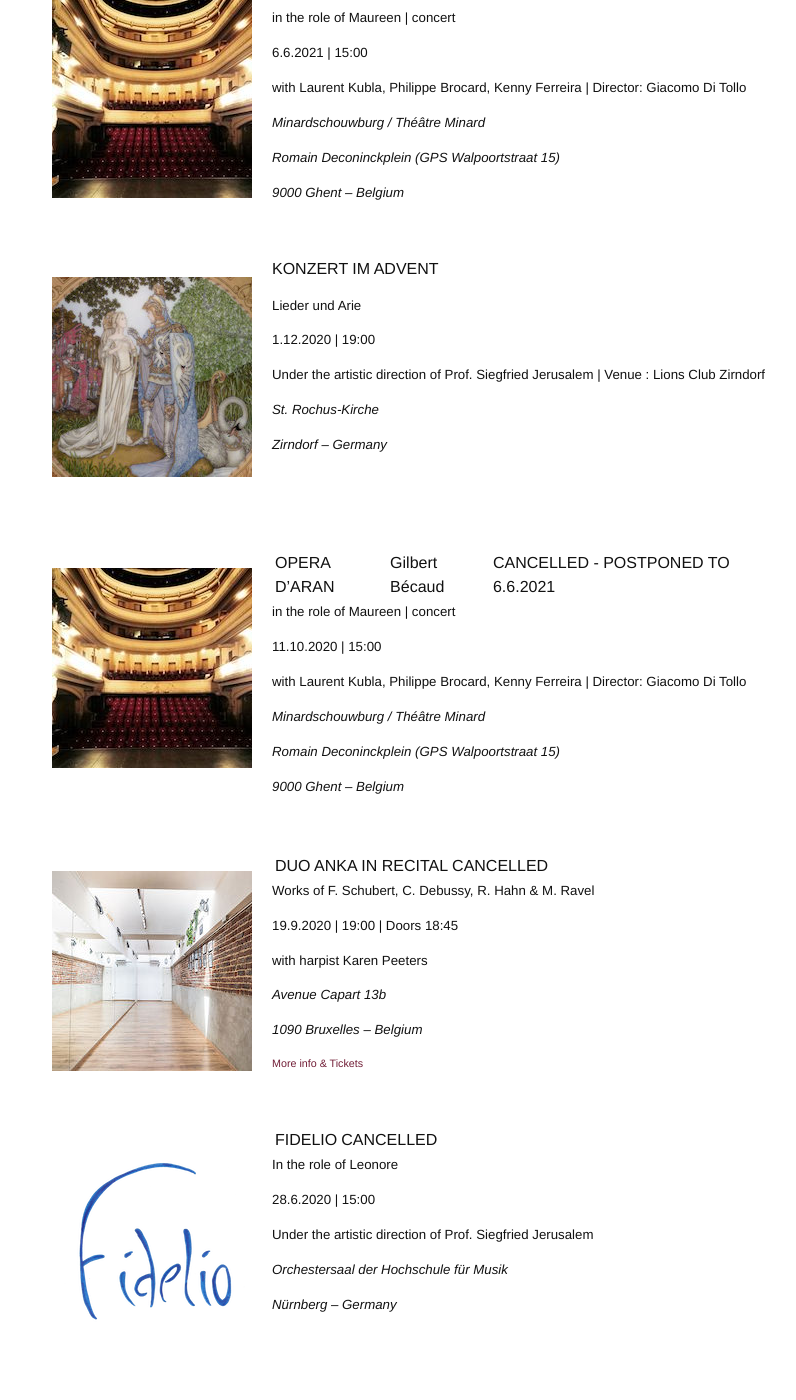
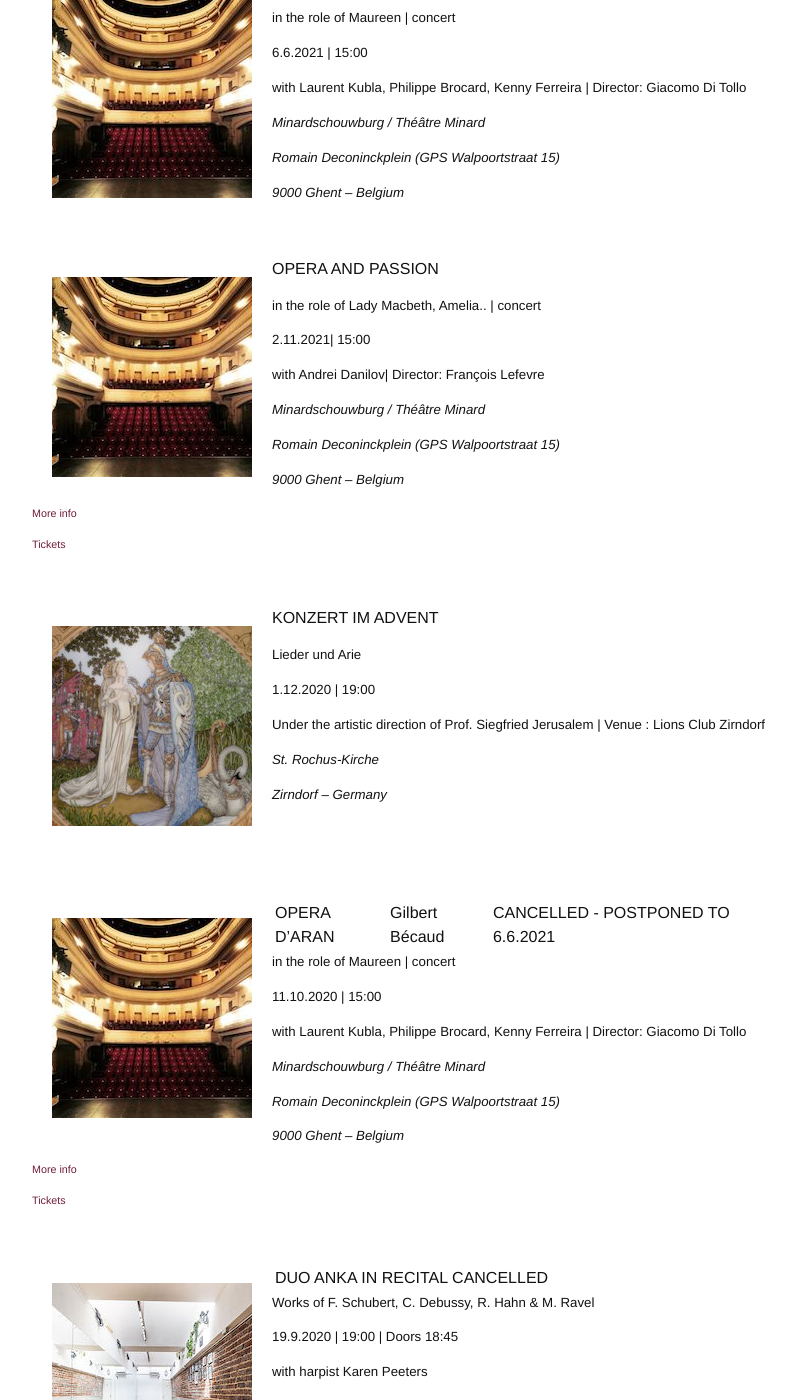
Before and after one commit to annesophie-sevens/annesophie-sevens.github.io, a Jekyll site: the page built from agenda-de.md, in a window 1280 px wide and 1400 px high, scrolled down 313 px. Shown: the whole window, without its empty margins (238-1034 px from the left). Built offline with Jekyll 4.4.1, drawn with Linux system fonts in a browser that asks for light colours; nearby versions of some CDN libraries.

Commit message:
Update agenda-de.md

```diff
--- a/agenda-de.md
+++ b/agenda-de.md
@@ -20,6 +20,28 @@
 ##### _Romain Deconinckplein (GPS Walpoortstraat 15)_
 
 ##### _9000 Ghent – Belgium_
+
+&nbsp;
+
+<img style="float: left; padding: 20px" src="/assets/Minard.jpg">
+
+OPERA AND PASSION
+
+##### in the role of Lady Macbeth, Amelia.. | concert
+
+##### 2.11.2021| 15:00
+
+##### with Andrei Danilov| Director: François Lefevre
+
+##### _Minardschouwburg / Théâtre Minard_
+
+##### _Romain Deconinckplein (GPS Walpoortstraat 15)_
+
+##### _9000 Ghent – Belgium_
+
+###### <a href="https://www.concertorganisatie-lyrica.be" target="_blank">More info</a>
+
+###### <a href="https://www.uitbureau.be" target="_blank">Tickets</a>
 
 &nbsp;
 
@@ -56,6 +78,10 @@
 ##### _Romain Deconinckplein (GPS Walpoortstraat 15)_
 
 ##### _9000 Ghent – Belgium_
+
+###### <a href="https://www.concertorganisatie-lyrica.be" target="_blank">More info</a>
+
+###### <a href="https://www.uitbureau.be" target="_blank">Tickets</a>
 
 &nbsp;
 
```
